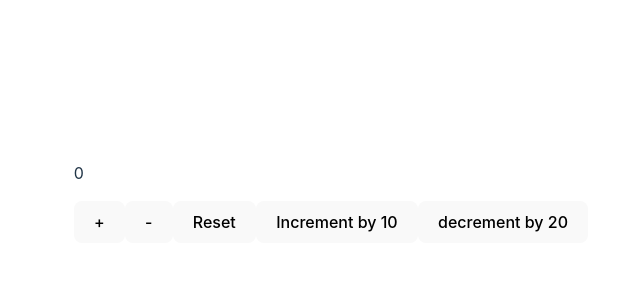
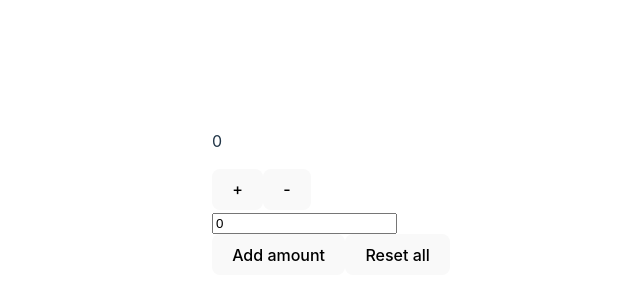
Before and after one commit to samwanyua/Redux, a React (Vite) app: page / in a window 1280 px wide. Shown: the part 214-514 px from the top of the page, without its empty margins (309-949 px from the left). Built offline with nearby package versions, Linux system fonts and the light colour scheme.

Commit message:
Usedispatch and useSelector

```diff
--- a/src/features/counter/Counter.jsx
+++ b/src/features/counter/Counter.jsx
@@ -1,18 +1,31 @@
 import { useSelector, useDispatch } from "react-redux"
 import { increment, decrement, reset, incrementByAmount, decrementByAmount } from "./counterSlice"
+import { useState } from "react";
 
 const Counter = () => {
     const count = useSelector((state) => state.counter.count);
     const dispatch  = useDispatch();
+
+    const [amount, setAmount] = useState(0);
+    const addValue = Number(amount) || 0
+
+    const resetAll = () => {
+      setAmount(0)
+      dispatch(reset())
+    }
   return (
     <>
         <p>{count}</p>
         <div>
             <button onClick={() => dispatch(increment())}>+</button>
             <button onClick={() => dispatch(decrement())}>-</button>
-            <button onClick={() => dispatch(reset())}>Reset</button>
-            <button onClick={() => dispatch(incrementByAmount(10))}>Increment by 10</button>
-            <button onClick={() => dispatch(decrementByAmount(20))}>decrement by 20</button>
+            {/* <button onClick={() => dispatch(reset())}>Reset</button> */}
+        </div>
+        <input type="text" value={amount} onChange={(e) => setAmount(e.target.value)}/>
+        <div>
+          <button onClick={() => dispatch(incrementByAmount(addValue))}>Add amount</button>
+          <button onClick={resetAll}>Reset all</button>
+
         </div>
     </>
   )
```
